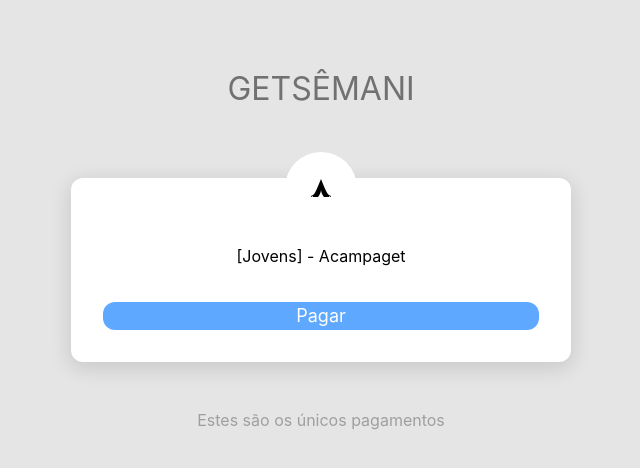
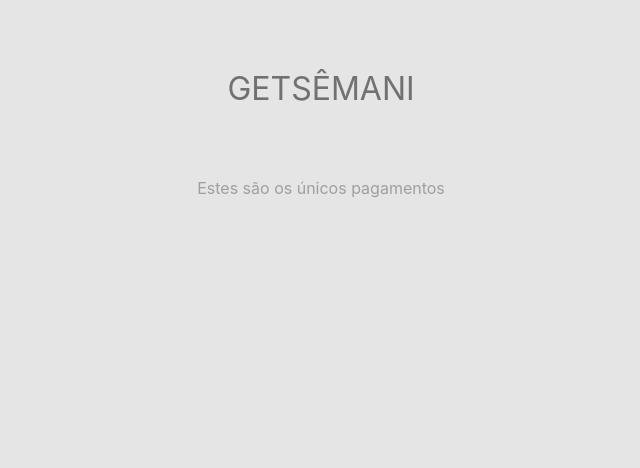
Before and after one commit to OpusJoao/getsemani-tesouraria, a Next.js app: page / in a window 1280 px wide. Shown: the top 468 px of the page, without its empty margins (319-959 px from the left). Built offline with nearby package versions, Linux system fonts and the light colour scheme.

Commit message:
feat: ensure home receive data from env file

```diff
--- a/pages/index.js
+++ b/pages/index.js
@@ -1,14 +1,26 @@
 import Card from './components/card'
 
-export default function Home() {
+function Home({payments}) {
+  payments = payments ? JSON.parse(payments) : []
   return (
     <div style={{display: 'flex', flexDirection: 'column', alignItems: 'center' }}>
-      <Card
-       icon={'/img/icons/camping.png'}
-       buttonText={'Pagar'}
-       title={'[Jovens] - Acampaget'}
-       linkTo={'/payment-info/1'}/>
+      {payments.map((payment) => {
+        return (
+        <Card
+          key={payment.id}
+          icon={payment.img}
+          buttonText={'Pagar'}
+          title={payment.title}
+          linkTo={`/payment-info/${payment.id}`}/>
+          )
+      })}
       <span style={{color: '#9F9F9F', marginTop: '3rem'}}>Estes são os únicos pagamentos</span>
     </div>
   )
 }
+
+Home.getInitialProps =  () => {
+  return {payments : process.env.PAYMENTS}
+}
+
+export default Home
```
